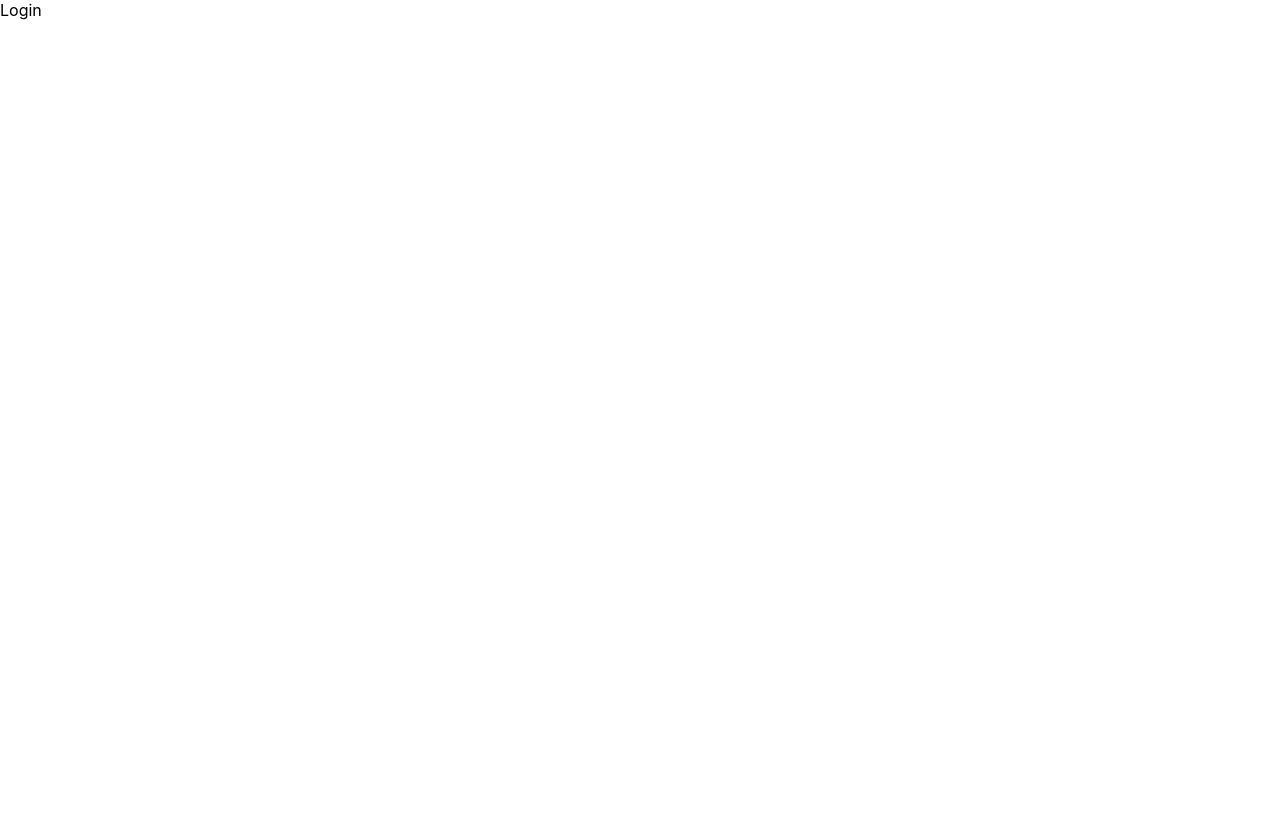
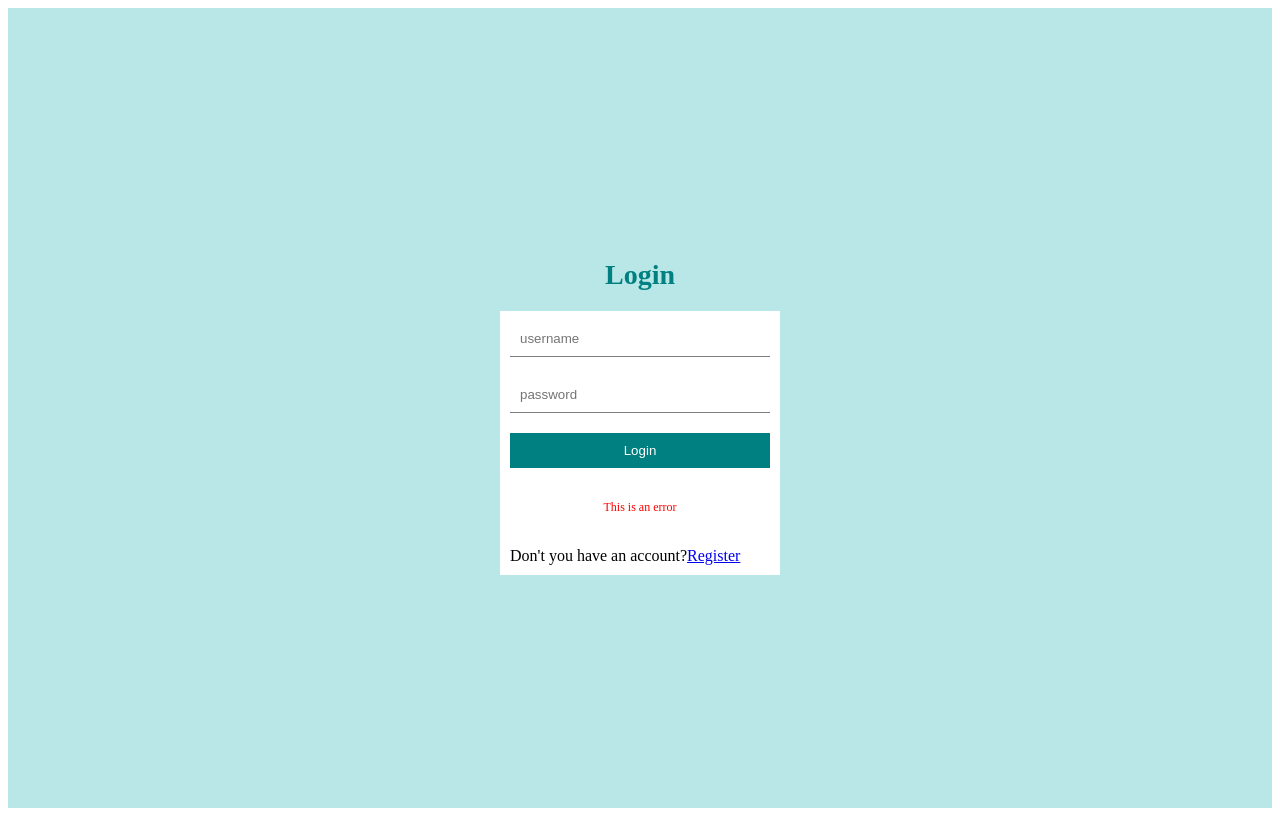
Before and after one commit to suniljoshi26/blogapp, a React (Create React App) app: page /login in a window 1280 px wide. Built offline with nearby package versions, Linux system fonts and the light colour scheme.

Commit message:
login page

```diff
--- a/package.json
+++ b/package.json
@@ -14,7 +14,7 @@
     "react-quill": "^2.0.0",
     "react-router-dom": "^6.12.1",
     "react-scripts": "5.0.1",
-    "sass": "^1.55.0",
+    "sass": "^1.63.3",
     "web-vitals": "^2.1.4"
   },
   "scripts": {
--- a/src/App.css
+++ /dev/null
@@ -1,38 +0,0 @@
-.App {
-  text-align: center;
-}
-
-.App-logo {
-  height: 40vmin;
-  pointer-events: none;
-}
-
-@media (prefers-reduced-motion: no-preference) {
-  .App-logo {
-    animation: App-logo-spin infinite 20s linear;
-  }
-}
-
-.App-header {
-  background-color: #282c34;
-  min-height: 100vh;
-  display: flex;
-  flex-direction: column;
-  align-items: center;
-  justify-content: center;
-  font-size: calc(10px + 2vmin);
-  color: white;
-}
-
-.App-link {
-  color: #61dafb;
-}
-
-@keyframes App-logo-spin {
-  from {
-    transform: rotate(0deg);
-  }
-  to {
-    transform: rotate(360deg);
-  }
-}
--- a/src/App.js
+++ b/src/App.js
@@ -1,4 +1,5 @@
 import React from "react";
+
 import {
   createBrowserRouter,
   RouterProvider,
@@ -12,6 +13,7 @@
 import Footer from "./components/Footer";
 import Single from "./pages/Single";
 import Write from "./pages/Write";
+import "./style.scss";
 const Layout = () => {
   return (
     <>
@@ -52,8 +54,10 @@
 ]);
 function App() {
   return (
-    <div className="App">
-      <RouterProvider router={router} />
+    <div className="app">
+      <div className="contaner">
+        <RouterProvider router={router} />
+      </div>
     </div>
   );
 }
--- a/src/index.css
+++ /dev/null
@@ -1,13 +0,0 @@
-body {
-  margin: 0;
-  font-family: -apple-system, BlinkMacSystemFont, 'Segoe UI', 'Roboto', 'Oxygen',
-    'Ubuntu', 'Cantarell', 'Fira Sans', 'Droid Sans', 'Helvetica Neue',
-    sans-serif;
-  -webkit-font-smoothing: antialiased;
-  -moz-osx-font-smoothing: grayscale;
-}
-
-code {
-  font-family: source-code-pro, Menlo, Monaco, Consolas, 'Courier New',
-    monospace;
-}
--- a/src/index.js
+++ b/src/index.js
@@ -1,10 +1,8 @@
-import React from 'react';
-import ReactDOM from 'react-dom/client';
-import './index.css';
-import App from './App';
-import reportWebVitals from './reportWebVitals';
+import React from "react";
+import ReactDOM from "react-dom/client";
+import App from "./App";
 
-const root = ReactDOM.createRoot(document.getElementById('root'));
+const root = ReactDOM.createRoot(document.getElementById("root"));
 root.render(
   <React.StrictMode>
     <App />
@@ -14,4 +12,3 @@
 // If you want to start measuring performance in your app, pass a function
 // to log results (for example: reportWebVitals(console.log))
 // or send to an analytics endpoint. Learn more: https://bit.ly/CRA-vitals
-reportWebVitals();
--- a/src/pages/Login.jsx
+++ b/src/pages/Login.jsx
@@ -1,7 +1,21 @@
 import React from "react";
+import { Link } from "react-router-dom";
 
 const Login = () => {
-  return <div>Login</div>;
+  return (
+    <div className="auth">
+      <h1>Login</h1>
+      <form>
+        <input type="text" placeholder="username" />
+        <input type="password" placeholder="password" />
+        <button>Login</button>
+        <p> This is an error</p>
+        <span>
+          Don't you have an account?<Link to="/register">Register</Link>
+        </span>
+      </form>
+    </div>
+  );
 };
 
 export default Login;
--- /dev/null
+++ b/src/style.scss
@@ -0,0 +1,44 @@
+$lightGreen: #b9e7e7;
+.app {
+  .contaner {
+    //login
+    .auth {
+      display: flex;
+      align-items: center;
+      justify-content: center;
+      flex-direction: column;
+      height: 100vh;
+      background-color: $lightGreen;
+      h1 {
+        font-size: 28px;
+        color: teal;
+        margin-bottom: 20px;
+      }
+      form {
+        display: flex;
+        flex-direction: column;
+        padding: 10px;
+        background-color: white;
+        width: 260px;
+        gap: 20px;
+      }
+      input {
+        padding: 10px;
+        border: none;
+        border-bottom: 1px solid gray;
+      }
+      button {
+        background-color: teal;
+        border: none;
+        color: white;
+        cursor: pointer;
+        padding: 10px;
+      }
+      p {
+        font-size: 12px;
+        color: red;
+        text-align: center;
+      }
+    }
+  }
+}
```
Also changed, not shown: 1 other file (tests, documents, lock files or other folders).
